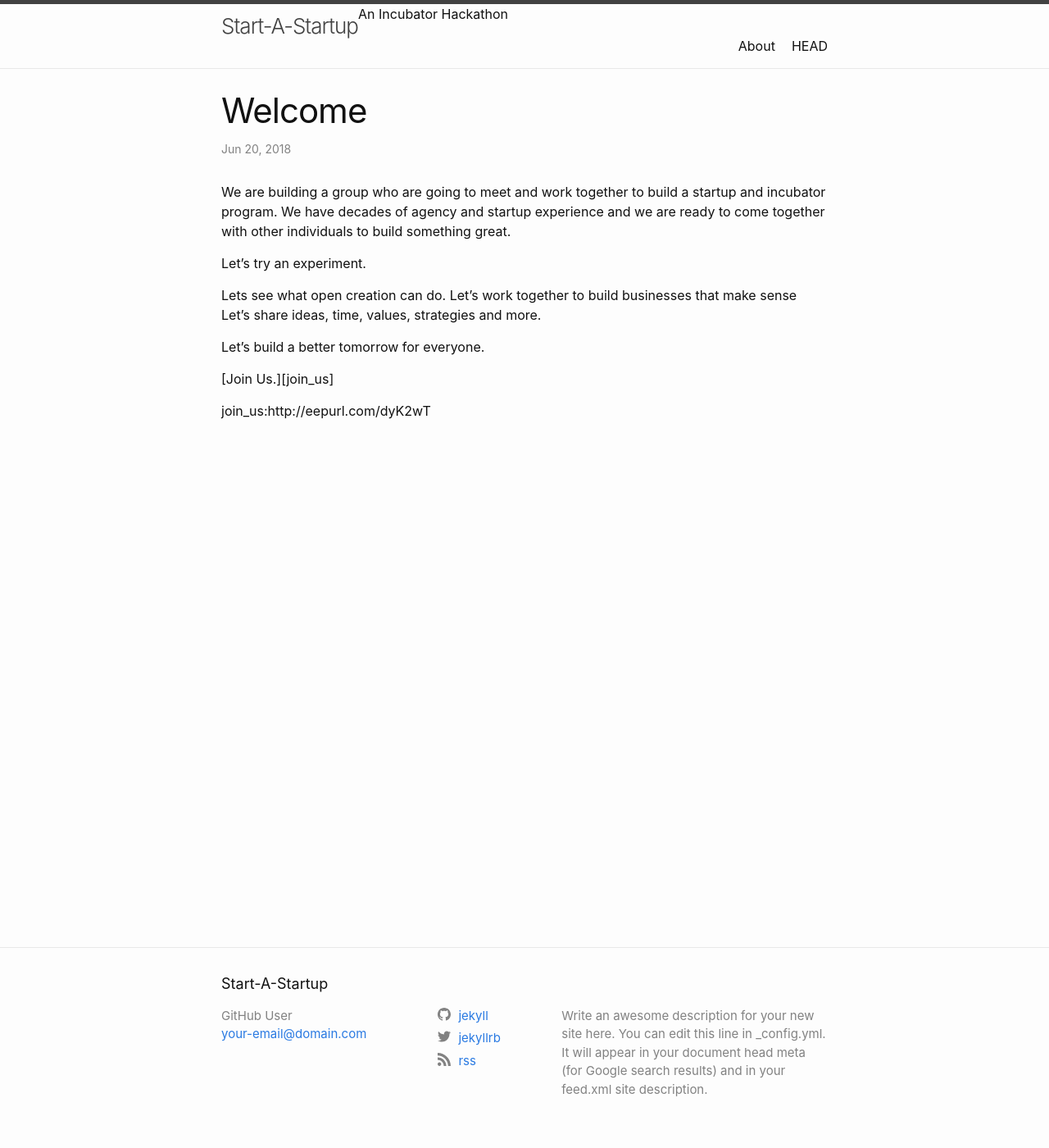
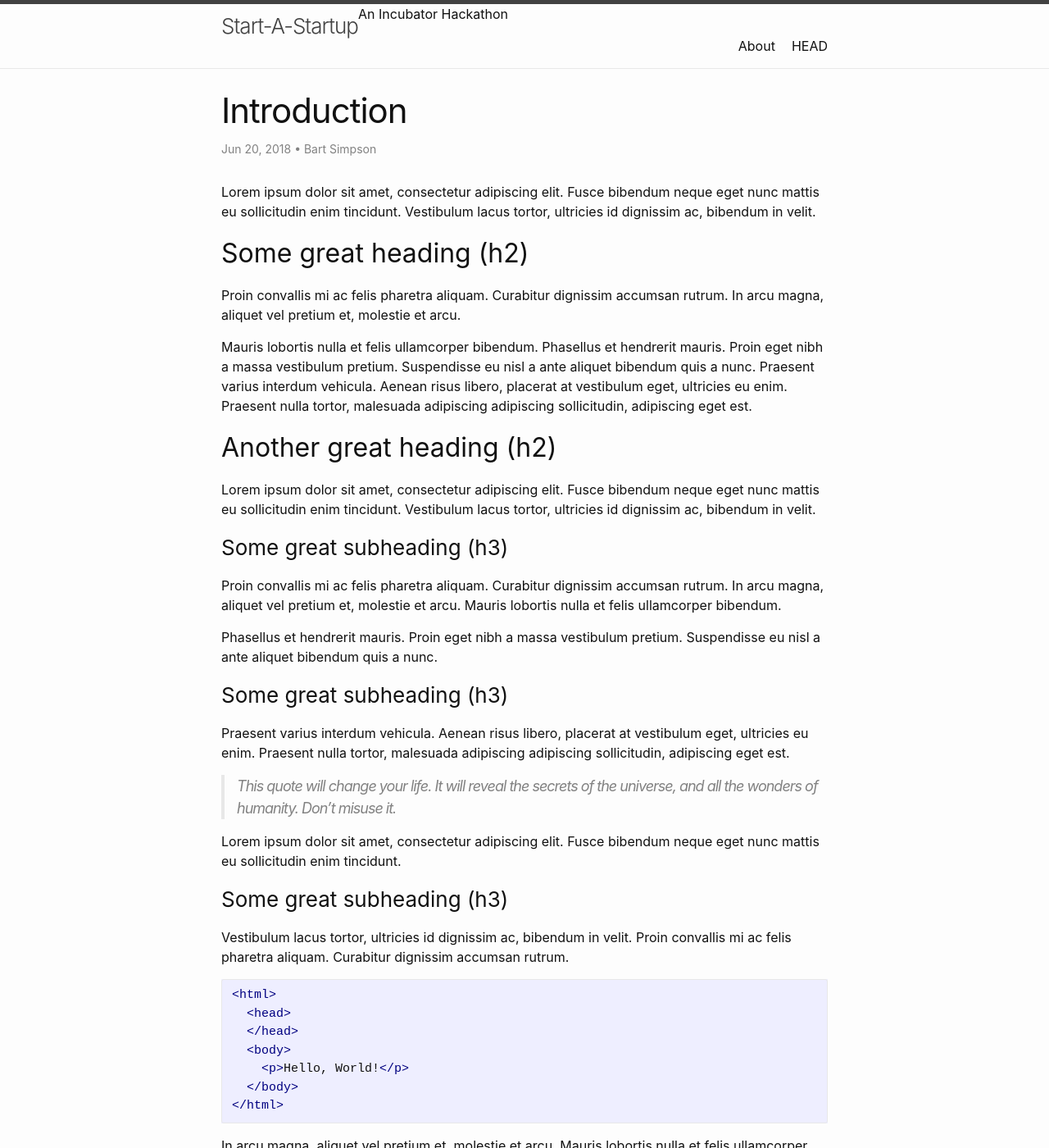
Before and after one commit to Start-A-Startup/start-a-startup-website, a Jekyll site: the page built from _posts/2018-06-20-Welcome.md, in a window 1280 px wide and 1400 px high. Shown: the whole window at 82% size. Built offline with Jekyll 4.4.1, drawn with Linux system fonts in a browser that asks for light colours; some of the changed text lies outside the part shown.

Commit message:
Update 2018-06-20-Welcome.md

````diff
--- a/_posts/2018-06-20-Welcome.md
+++ b/_posts/2018-06-20-Welcome.md
@@ -1,18 +1,105 @@
 ---
 layout: post
+title: "Introduction"
+categories: junk
+author: "Bart Simpson"
+meta: "Springfield"
 ---
 
-We are building a group who are going to meet and work together to build a startup and incubator program.
-We have decades of agency and startup experience and we are ready to come together with other individuals to build something great.
+Lorem ipsum dolor sit amet, consectetur adipiscing elit. Fusce bibendum neque eget nunc mattis eu sollicitudin enim tincidunt. Vestibulum lacus tortor, ultricies id dignissim ac, bibendum in velit.
 
-Let's try an experiment.
+## Some great heading (h2)
 
-Lets see what open creation can do.
-Let’s work together to build businesses that make sense
-Let’s share ideas, time, values, strategies and more.
+Proin convallis mi ac felis pharetra aliquam. Curabitur dignissim accumsan rutrum. In arcu magna, aliquet vel pretium et, molestie et arcu.
 
-Let’s build a better tomorrow for everyone.
+Mauris lobortis nulla et felis ullamcorper bibendum. Phasellus et hendrerit mauris. Proin eget nibh a massa vestibulum pretium. Suspendisse eu nisl a ante aliquet bibendum quis a nunc. Praesent varius interdum vehicula. Aenean risus libero, placerat at vestibulum eget, ultricies eu enim. Praesent nulla tortor, malesuada adipiscing adipiscing sollicitudin, adipiscing eget est.
 
-[Join Us.][join_us]
+## Another great heading (h2)
 
-join_us:http://eepurl.com/dyK2wT
+Lorem ipsum dolor sit amet, consectetur adipiscing elit. Fusce bibendum neque eget nunc mattis eu sollicitudin enim tincidunt. Vestibulum lacus tortor, ultricies id dignissim ac, bibendum in velit.
+
+### Some great subheading (h3)
+
+Proin convallis mi ac felis pharetra aliquam. Curabitur dignissim accumsan rutrum. In arcu magna, aliquet vel pretium et, molestie et arcu. Mauris lobortis nulla et felis ullamcorper bibendum.
+
+Phasellus et hendrerit mauris. Proin eget nibh a massa vestibulum pretium. Suspendisse eu nisl a ante aliquet bibendum quis a nunc.
+
+### Some great subheading (h3)
+
+Praesent varius interdum vehicula. Aenean risus libero, placerat at vestibulum eget, ultricies eu enim. Praesent nulla tortor, malesuada adipiscing adipiscing sollicitudin, adipiscing eget est.
+
+> This quote will change your life. It will reveal the secrets of the universe, and all the wonders of humanity. Don't misuse it.
+
+Lorem ipsum dolor sit amet, consectetur adipiscing elit. Fusce bibendum neque eget nunc mattis eu sollicitudin enim tincidunt.
+
+### Some great subheading (h3)
+
+Vestibulum lacus tortor, ultricies id dignissim ac, bibendum in velit. Proin convallis mi ac felis pharetra aliquam. Curabitur dignissim accumsan rutrum.
+
+```html
+<html>
+  <head>
+  </head>
+  <body>
+    <p>Hello, World!</p>
+  </body>
+</html>
+```
+
+
+In arcu magna, aliquet vel pretium et, molestie et arcu. Mauris lobortis nulla et felis ullamcorper bibendum. Phasellus et hendrerit mauris.
+
+#### You might want a sub-subheading (h4)
+
+In arcu magna, aliquet vel pretium et, molestie et arcu. Mauris lobortis nulla et felis ullamcorper bibendum. Phasellus et hendrerit mauris.
+
+In arcu magna, aliquet vel pretium et, molestie et arcu. Mauris lobortis nulla et felis ullamcorper bibendum. Phasellus et hendrerit mauris.
+
+#### But it's probably overkill (h4)
+
+In arcu magna, aliquet vel pretium et, molestie et arcu. Mauris lobortis nulla et felis ullamcorper bibendum. Phasellus et hendrerit mauris.
+
+### Oh hai, an unordered list!!
+
+In arcu magna, aliquet vel pretium et, molestie et arcu. Mauris lobortis nulla et felis ullamcorper bibendum. Phasellus et hendrerit mauris.
+
+- First item, yo
+- Second item, dawg
+- Third item, what what?!
+- Fourth item, fo sheezy my neezy
+
+### Oh hai, an ordered list!!
+
+In arcu magna, aliquet vel pretium et, molestie et arcu. Mauris lobortis nulla et felis ullamcorper bibendum. Phasellus et hendrerit mauris.
+
+1. First item, yo
+2. Second item, dawg
+3. Third item, what what?!
+4. Fourth item, fo sheezy my neezy
+
+
+
+## Headings are cool! (h2)
+
+Proin eget nibh a massa vestibulum pretium. Suspendisse eu nisl a ante aliquet bibendum quis a nunc. Praesent varius interdum vehicula. Aenean risus libero, placerat at vestibulum eget, ultricies eu enim. Praesent nulla tortor, malesuada adipiscing adipiscing sollicitudin, adipiscing eget est.
+
+Praesent nulla tortor, malesuada adipiscing adipiscing sollicitudin, adipiscing eget est.
+
+Proin eget nibh a massa vestibulum pretium. Suspendisse eu nisl a ante aliquet bibendum quis a nunc.
+
+### Tables
+
+Title 1               | Title 2               | Title 3               | Title 4
+--------------------- | --------------------- | --------------------- | ---------------------
+lorem                 | lorem ipsum           | lorem ipsum dolor     | lorem ipsum dolor sit
+lorem ipsum dolor sit | lorem ipsum dolor sit | lorem ipsum dolor sit | lorem ipsum dolor sit
+lorem ipsum dolor sit | lorem ipsum dolor sit | lorem ipsum dolor sit | lorem ipsum dolor sit
+lorem ipsum dolor sit | lorem ipsum dolor sit | lorem ipsum dolor sit | lorem ipsum dolor sit
+
+
+Title 1 | Title 2 | Title 3 | Title 4
+--- | --- | --- | ---
+lorem | lorem ipsum | lorem ipsum dolor | lorem ipsum dolor sit
+lorem ipsum dolor sit amet | lorem ipsum dolor sit amet consectetur | lorem ipsum dolor sit amet | lorem ipsum dolor sit
+lorem ipsum dolor | lorem ipsum | lorem | lorem ipsum
+lorem ipsum dolor | lorem ipsum dolor sit | lorem ipsum dolor sit amet | lorem ipsum dolor sit amet consectetur
````
